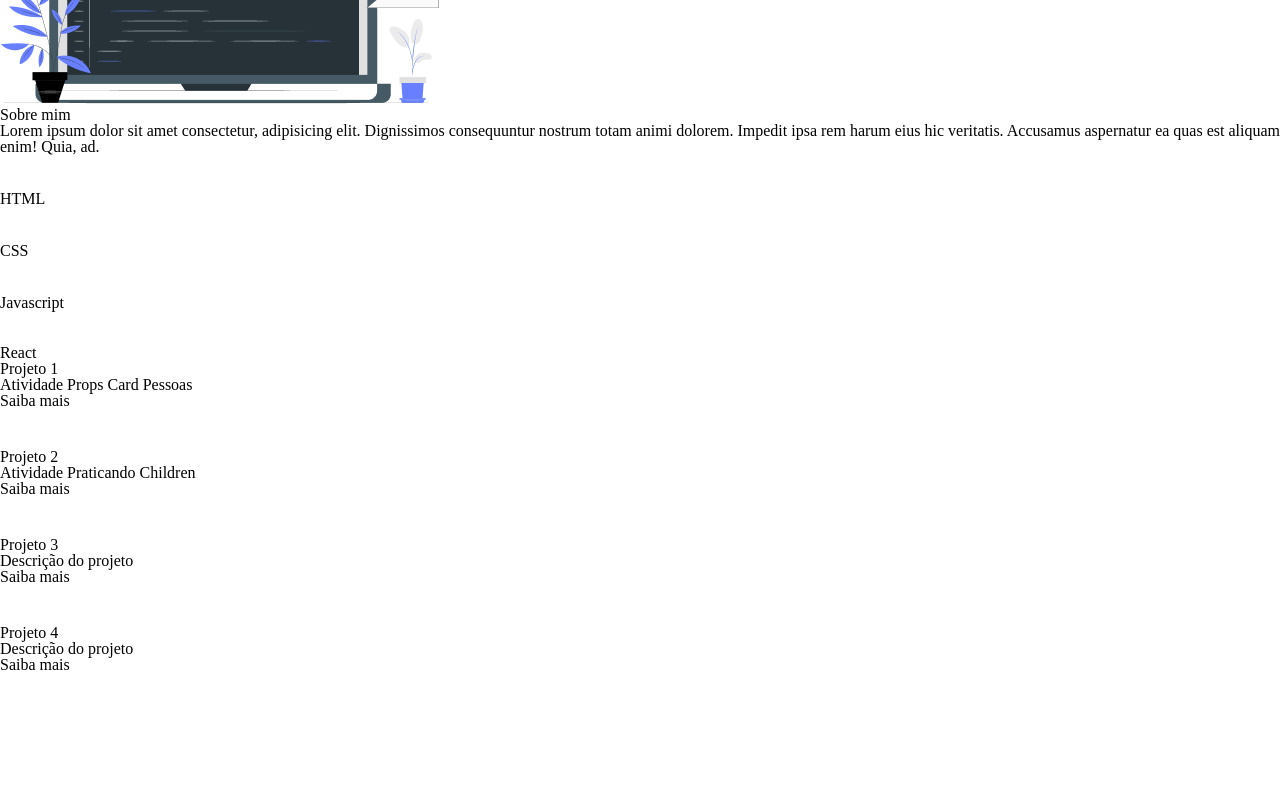
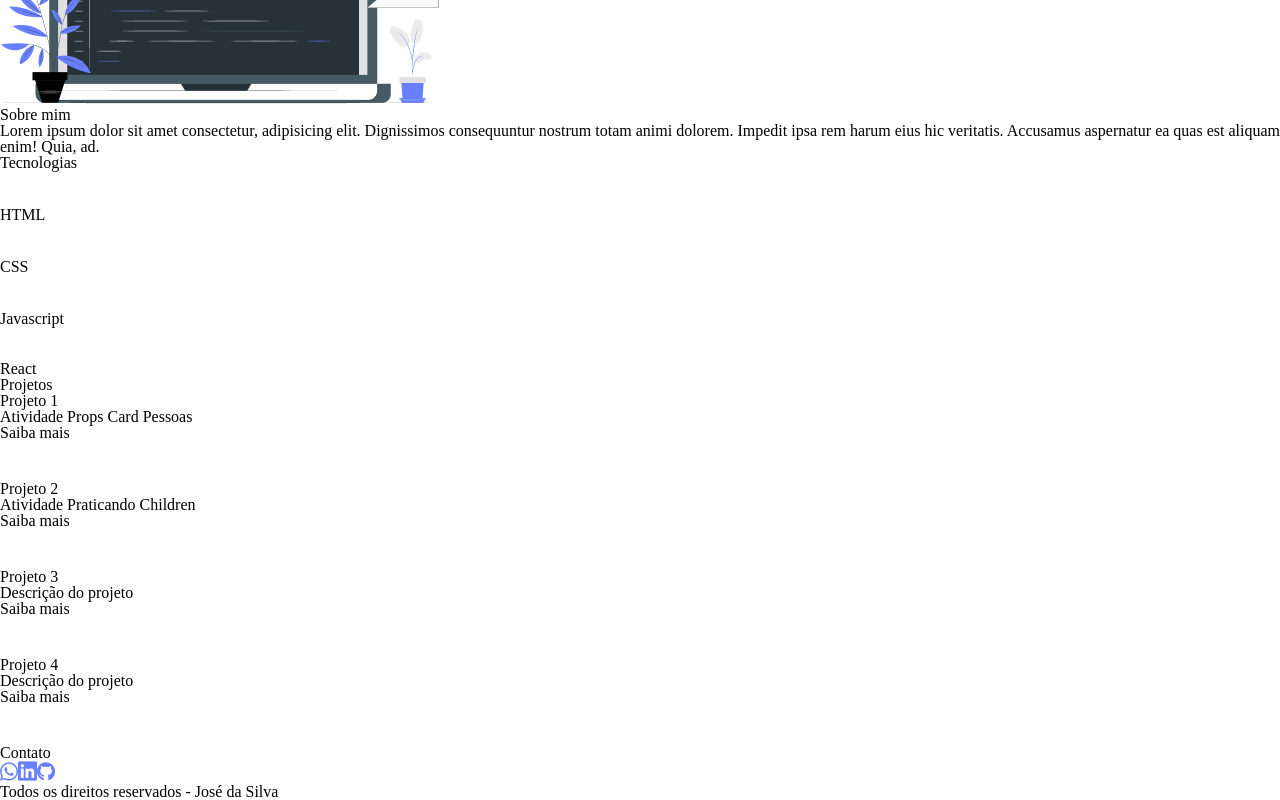
Before and after one commit to Kenzie-Academy-Brasil-Developers/m3-s1-entrega-portfolio-template-nicegrrrl, a React (Vite) app: page / in a window 1280 px wide. Shown: the part 317-1117 px from the top of the page. Before the commit the page ends 1030 px from the top, so only its background shows below. Built offline with nearby package versions, Linux system fonts and the light colour scheme.

Commit message:
Implementação do componente Footer.

```diff
--- a/src/App.jsx
+++ b/src/App.jsx
@@ -1,3 +1,4 @@
+import { Footer } from "./components/Footer";
 import { Header } from "./components/Header";
 import { AboutMeSection } from "./components/sections/AboutMeSection";
 import { BannerSection } from "./components/sections/BannerSection";
@@ -13,6 +14,7 @@ function App() {
       <AboutMeSection />
       <TechSection />
       <ProjectsSection />
+      <Footer />
     </>
   );
 }
--- /dev/null
+++ b/src/components/Footer/index.jsx
@@ -0,0 +1,17 @@
+import { user } from "../../data/user.js";
+
+export const Footer = () => {
+  return (
+    <section>
+      <div>
+        <h3>Contato</h3>
+        <div>
+          <img src="../../src/assets/whatsapp-icon.png" alt="" />
+          <img src="../../src/assets/linkedin-icon.png" alt="" />
+          <img src="../../src/assets/github-icon.png" alt="" />
+        </div>
+        <p>Todos os direitos reservados - {user}</p>
+      </div>
+    </section>
+  );
+};
--- a/src/components/sections/BannerSection/index.jsx
+++ b/src/components/sections/BannerSection/index.jsx
@@ -1,8 +1,10 @@
+import { username } from "../../../data/user.js";
+
 export const BannerSection = () => {
   return (
     <section>
       <div>
-        <p>JOSEDASILVA</p>
+        <p>{username}</p>
         <h2>Bem vindo ao meu portfólio</h2>
         <p>Uma frase interessante sobre mim</p>
         <button>Saiba mais</button>
--- a/src/components/sections/ProjectsSection/ProjectCard/index.jsx
+++ b/src/components/sections/ProjectsSection/ProjectCard/index.jsx
@@ -2,7 +2,7 @@ export const ProjectCard = ({ project }) => {
   return (
     <li>
       <div>
-        <h3>{project.name}</h3>
+        <h4>{project.name}</h4>
         <p>{project.description}</p>
         <a>Saiba mais</a>
       </div>
--- a/src/components/sections/ProjectsSection/index.jsx
+++ b/src/components/sections/ProjectsSection/index.jsx
@@ -5,6 +5,7 @@ import { ProjectsList } from "./ProjectsList/index.jsx";
 export const ProjectsSection = () => {
   return (
     <section>
+      <h3>Projetos</h3>
       <ProjectsList />
     </section>
   );
--- a/src/components/sections/TechSection/TechCard/index.jsx
+++ b/src/components/sections/TechSection/TechCard/index.jsx
@@ -2,7 +2,7 @@ export const TechCard = ({ tech }) => {
   return (
     <li>
       <img src={tech.img} alt={tech.name} />
-      <h3>{tech.name}</h3>
+      <h4>{tech.name}</h4>
     </li>
   );
 };
--- a/src/components/sections/TechSection/index.jsx
+++ b/src/components/sections/TechSection/index.jsx
@@ -5,6 +5,7 @@ import { TechList } from "./TechList/index.jsx";
 export const TechSection = () => {
   return (
     <section>
+      <h3>Tecnologias</h3>
       <TechList />
     </section>
   );
```
